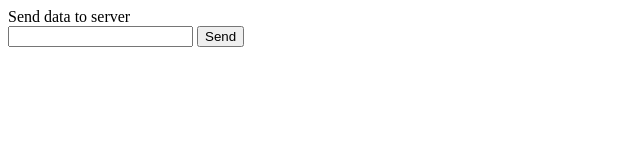
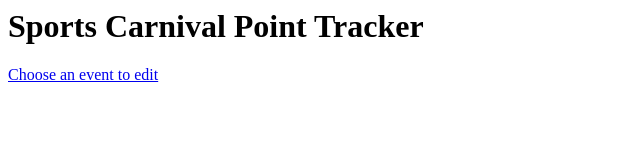
Before and after one commit to maxfire2008/sports-carnival-app, a plain HTML site: page templates/index.html in a window 1280 px wide. Shown: the whole page, without its empty margins (0-640 px from the left). Drawn offline with Linux system fonts and the light colour scheme.

Commit message:
changed index so it had links to things

```diff
--- a/templates/index.html
+++ b/templates/index.html
@@ -5,13 +5,9 @@
 		</title>
 	</head>
 	<body>
-		Send data to server
-		<iframe name="dummyframe" id="dummyframe" style="display: none;"></iframe>
-		<form action="/api/recievedata" method="post" target="dummyframe">
-			<input name="d">
-			<button>
-				Send
-			</button>
-		</form>
+		<h1>
+			Sports Carnival Point Tracker
+		</h1>
+		<a href="/eventselect">Choose an event to edit</a>
 	</body>
 </html>
```
